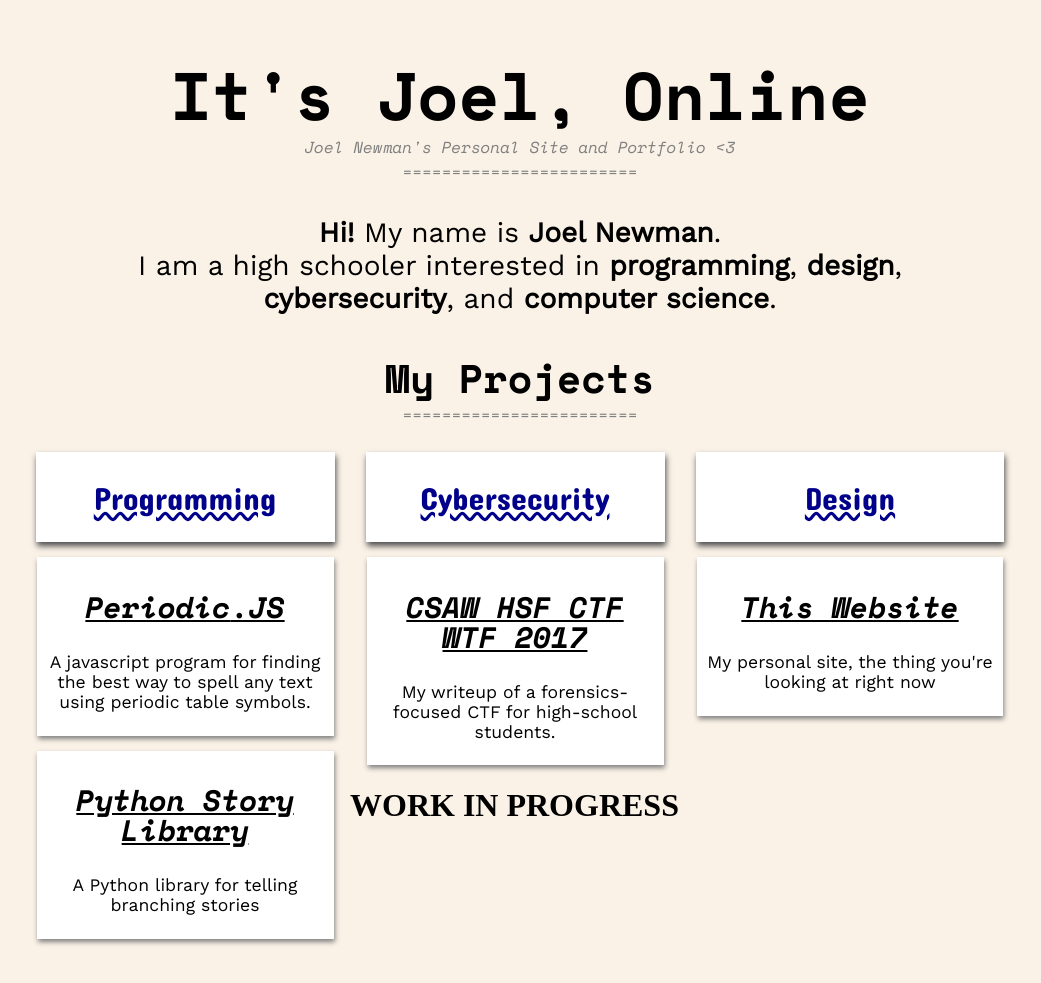
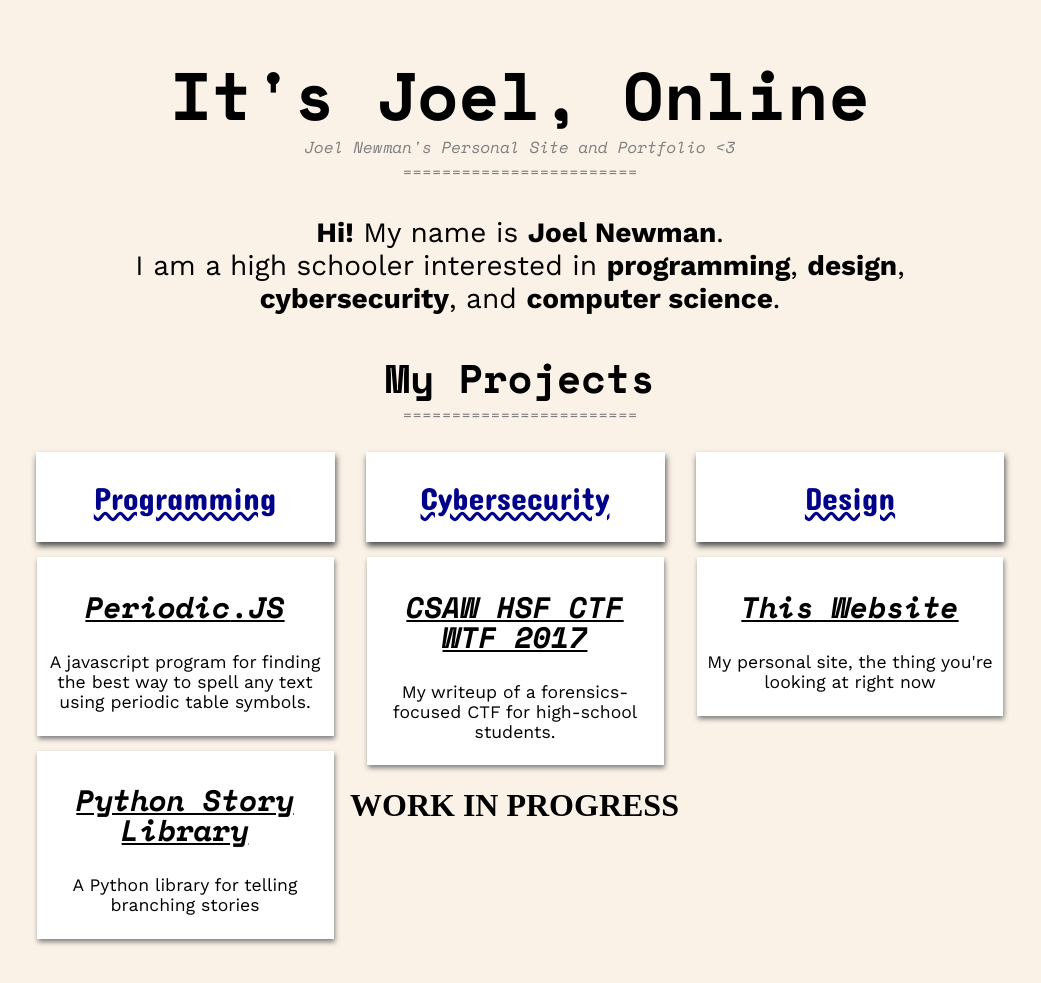
Before and after one commit to itsjoel/itsjoel.github.io, a Jekyll site: the page built from index.md, in a window 1280 px wide. Shown: the whole page, without its empty margins (120-1161 px from the left). Built offline with Jekyll 4.4.1, drawn with Linux system fonts in a browser that asks for light colours.

Commit message:
Added more font styles

```diff
--- a/_layouts/home.html
+++ b/_layouts/home.html
@@ -3,7 +3,7 @@
 
 <head>
     <meta name="viewport" content="width=device-width, initial-scale=1.0">
-    <link href="https://fonts.googleapis.com/css?family=Roboto|Work+Sans|Concert+One|Space+Mono:400,400i,700,700i" rel="stylesheet">
+    <link href="https://fonts.googleapis.com/css?family=Roboto|Work+Sans:400,600,700|Concert+One|Space+Mono:400,400i,700,700i" rel="stylesheet">
     <link href="/assets/style/style.css" rel="stylesheet">
     <link href="/assets/style/index.css" rel="stylesheet">
     <title>{{ site.title }}</title>
```
